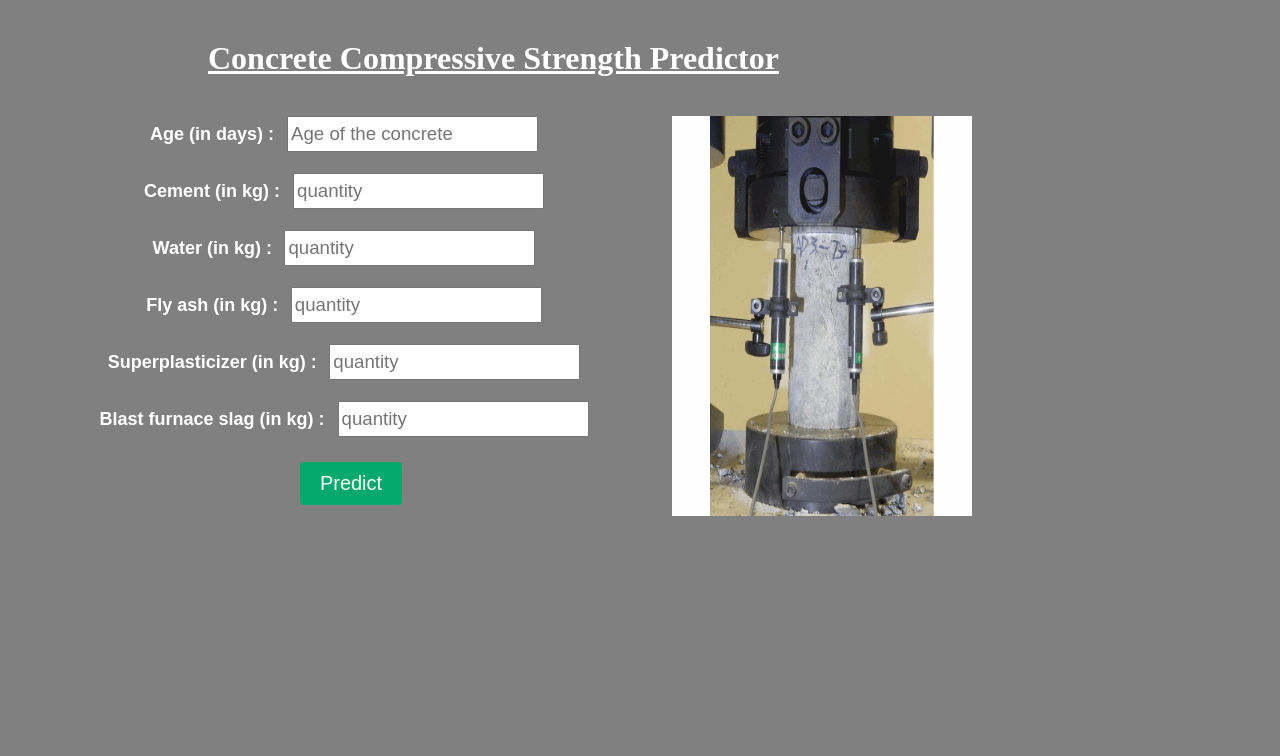
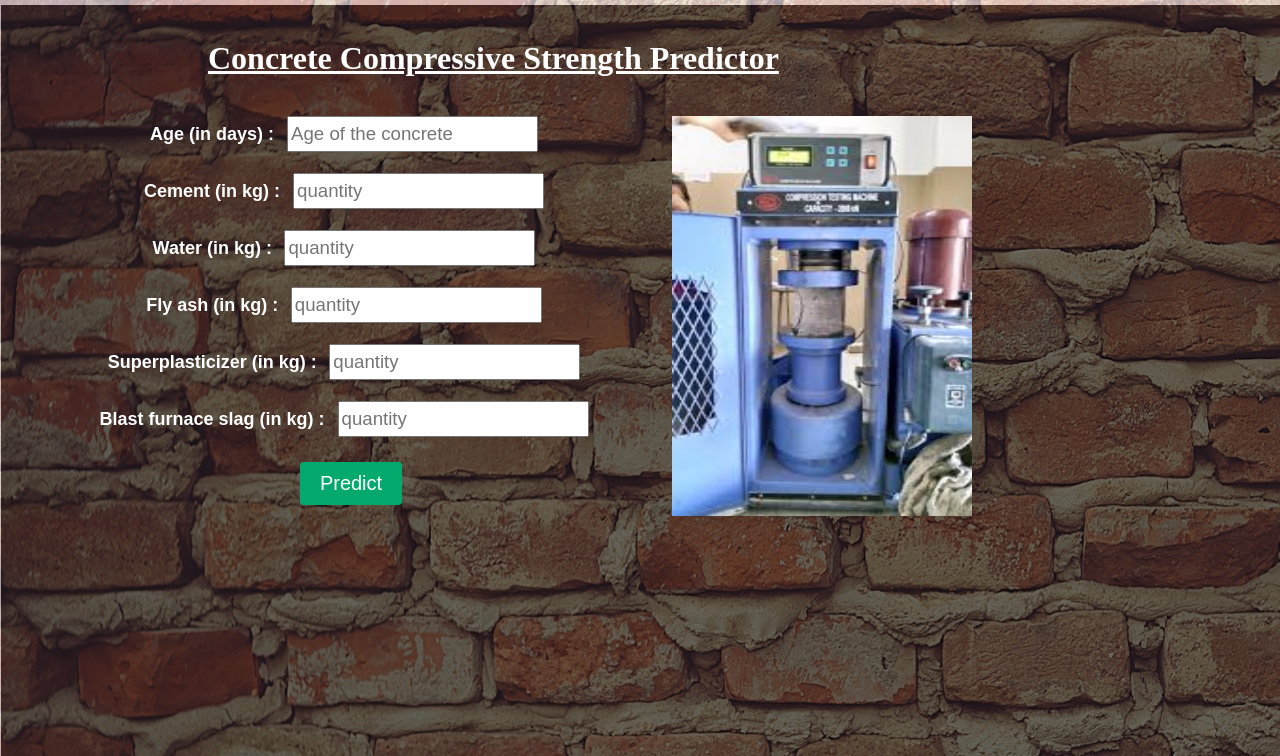
Before and after one commit to ApurvBhusari/Concrete-compressive-Strenth-Prediction, a Flask app: page / in a window 1280 px wide. Shown: the top 756 px of the page. Run offline with Flask 2, Linux system fonts and the light colour scheme; parts of the project's set-up code (start-up, migrations or seed data) failed here and were passed over.

Commit message:
Index page UI changes

```diff
--- a/templates/index.html
+++ b/templates/index.html
@@ -44,12 +44,12 @@
 
         </style>
 </style>
-<body  >
+<body background="{{url_for('static',filename='Brick.jpg') }}" >
 
 <h1 style="color:white; margin-top: 40px;margin-left: 200px;font-size: 32; text-align: left; font-weight: bold; font-colo"><u>Concrete Compressive Strength Predictor</u></h1>
 
 <br>
-<img src="{{url_for('static',filename='Compressive_strength_test.gif') }}" alt = "img" width="300" height="400" style="background-size:50%;
+<img src="{{url_for('static',filename='cem.jpeg') }}" alt = "img" width="300" height="400" style="background-size:50%;
             background-repeat: no-repeat;
             float: right; margin-right:300px">
 
```
Also changed, not shown: static/Compressive_strength_test.gif (deleted), static/cem.jpeg (added).
